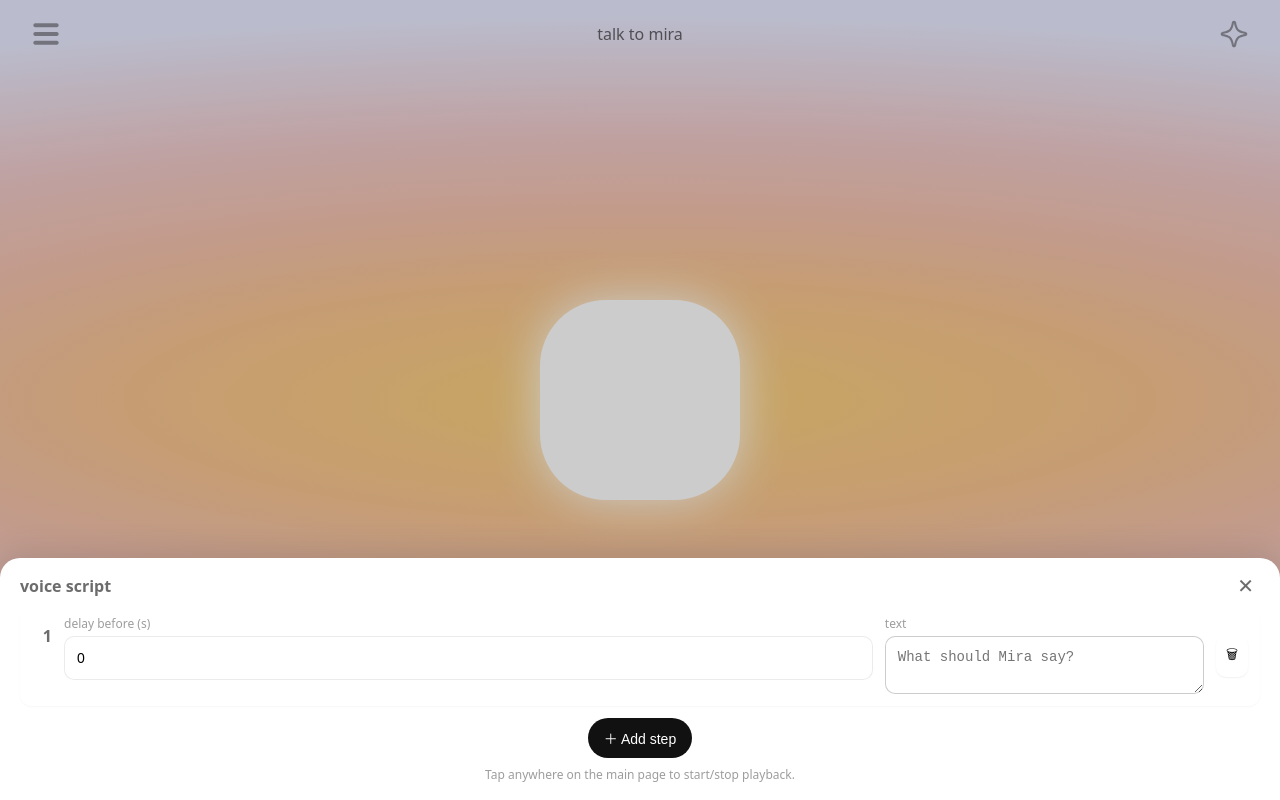
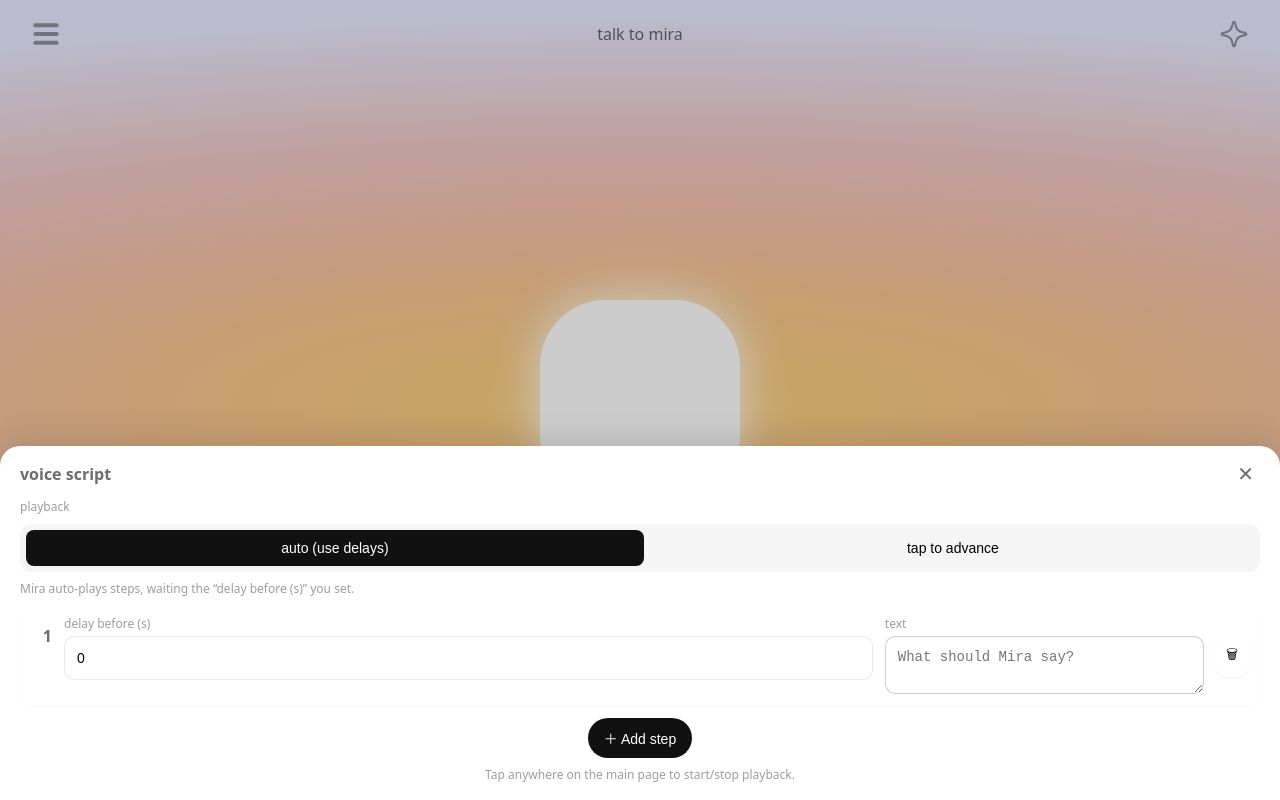
Before and after one commit to SashankBalusu/mirawebapp, a React (Vite) app: page / in a window 1280 px wide. Both pictures are taken after a click on the button 46 px from the left and 34 px from the top of the page. Built offline with nearby package versions, Linux system fonts and the light colour scheme.

Commit message:
tap to advance

```diff
--- a/src/App.jsx
+++ b/src/App.jsx
@@ -180,7 +180,7 @@ function Diagnostics({ getAudioContext, unlockAudio, speakOnce }) {
   );
 }
 
-function MenuSheet({ open, onClose, items, setItems }) {
+function MenuSheet({ open, onClose, items, setItems, mode, setMode }) {
   if (!open) return null;
   const sheetRef = useRef(null)
 
@@ -224,6 +224,32 @@ function MenuSheet({ open, onClose, items, setItems }) {
         <div className="sheet-header">
           <div className="sheet-title">voice script</div>
           <button className="sheet-close" onClick={onClose} aria-label="Close">✕</button>
+        </div>
+
+        {/* --- NEW: simple segmented control for mode --- */}
+        <div className="mode-wrap">
+          <div className="mode-label">playback</div>
+          <div className="seg">
+            <button
+              className={mode === 'auto' ? 'active' : ''}
+              onClick={() => setMode('auto')}
+              aria-pressed={mode === 'auto'}
+            >
+              auto (use delays)
+            </button>
+            <button
+              className={mode === 'tap' ? 'active' : ''}
+              onClick={() => setMode('tap')}
+              aria-pressed={mode === 'tap'}
+            >
+              tap to advance
+            </button>
+          </div>
+          <div className="mode-hint">
+            {mode === 'tap'
+              ? 'Each tap speaks the next step. Great for phones.'
+              : 'Mira auto-plays steps, waiting the “delay before (s)” you set.'}
+          </div>
         </div>
 
         <div className="sheet-body">
@@ -272,18 +298,25 @@ function MenuSheet({ open, onClose, items, setItems }) {
           </div>
 
           <div className="sheet-footer-hint">
-            Tap anywhere on the main page to start/stop playback.
+            {mode === 'tap'
+              ? 'Tap the main page to speak the next step.'
+              : 'Tap anywhere on the main page to start/stop playback.'}
           </div>
         </div>
       </aside>
     </>
-  )
+  );
 }
 
 function App() {
   const [menuOpen, setMenuOpen] = useState(false)
   const [talking, setTalking] = useState(false)
   const suppressNextClickRef = useRef(false)
+
+  const [mode, setMode] = useState(() => {
+    const saved = localStorage.getItem('playMode');
+    return saved === 'tap' ? 'tap' : 'auto'; // default auto
+  });
 
   // Detect if we're in standalone PWA mode
   const isStandalone = useRef(
@@ -531,6 +564,9 @@ new Promise(async (resolve) => {
     suppressNextClickRef.current = true
     setTimeout(() => { suppressNextClickRef.current = false }, 250)
   }
+  useEffect(() => {
+    localStorage.setItem('playMode', mode);
+  }, [mode]);
 
   const startPlayback = async () => {
     if (runningRef.current) return;
@@ -571,6 +607,20 @@ new Promise(async (resolve) => {
       if (menuOpen || suppressNextClickRef.current) return;
       await unlockAudioSystem();
 
+      if (mode === 'tap') {
+        // In tap mode, each tap speaks exactly the next item.
+        // If it's currently speaking, do nothing (avoid cutting speech).
+        if (talking || runningRef.current) return;
+        runningRef.current = true;
+        try {
+          await speakOneStep();
+        } finally {
+          runningRef.current = false;
+        }
+        return;
+      }
+
+      // Default: auto mode (toggle start/stop)
       if (talking || runningRef.current) {
         stopPlayback();
       } else {
@@ -580,7 +630,7 @@ new Promise(async (resolve) => {
 
     document.addEventListener('click', onClick, { passive: true });
     return () => document.removeEventListener('click', onClick);
-  }, [menuOpen, talking, items]);
+  }, [menuOpen, talking, items, mode]);
 
   // Aggressive unlock on first interaction
   useEffect(() => {
@@ -620,6 +670,34 @@ new Promise(async (resolve) => {
   }, []);
 
   const stopPropagation = (e) => e.stopPropagation()
+  const tapIndexRef = useRef(0);
+
+  // Reset tap index when items change (so it starts at first step again)
+  useEffect(() => {
+    tapIndexRef.current = 0;
+  }, [items]);
+
+  // --- ADD helper for "speak one step" ---
+  const speakOneStep = async () => {
+    const sequence = items.filter(it => (it.text || '').trim().length > 0);
+    if (sequence.length === 0) return;
+
+    // wrap index
+    if (tapIndexRef.current >= sequence.length) tapIndexRef.current = 0;
+
+    const it = sequence[tapIndexRef.current];
+
+    // pre-delay
+    const waitMs = Math.max(0, Number(it.delay) * 1000 || 0);
+    if (waitMs > 0) await delayMs(waitMs);
+
+    // speak once
+    setTalking(true);
+    await speakOnce(it.text, { onstart: () => setTalking(true) });
+    setTalking(false);
+
+    tapIndexRef.current += 1; // advance for next tap
+  };
 
   return (
     <>
@@ -667,6 +745,8 @@ new Promise(async (resolve) => {
     onClose={closeMenuAndSuppressNextClick}
     items={items}
     setItems={setItems}
+    mode={mode}
+    setMode={setMode}
   />
 )}
     </>
--- a/src/index.css
+++ b/src/index.css
@@ -304,3 +304,37 @@ textarea:focus, .field-delay input:focus{
   .sheet, .sheet-backdrop { transition: none; }
   .rect{ transform: none !important; }
 }
+
+.mode-wrap{
+  padding: 4px 20px 8px 20px;
+}
+.mode-label{
+  color: var(--ink-40);
+  font-size: 12px;
+  margin-bottom: 8px;
+}
+.seg{
+  display: grid;
+  grid-auto-flow: column;
+  gap: 8px;
+  background: rgba(0,0,0,0.04);
+  padding: 6px;
+  border-radius: 10px;
+}
+.seg button{
+  border: 0;
+  background: transparent;
+  padding: 10px 12px;
+  border-radius: 8px;
+  font-size: 14px;
+  cursor: pointer;
+}
+.seg button.active{
+  background: #111;
+  color: #fff;
+}
+.mode-hint{
+  color: var(--ink-40);
+  font-size: 12px;
+  margin-top: 8px;
+}
```
Lines whose indentation alone changed are shown as unchanged.
